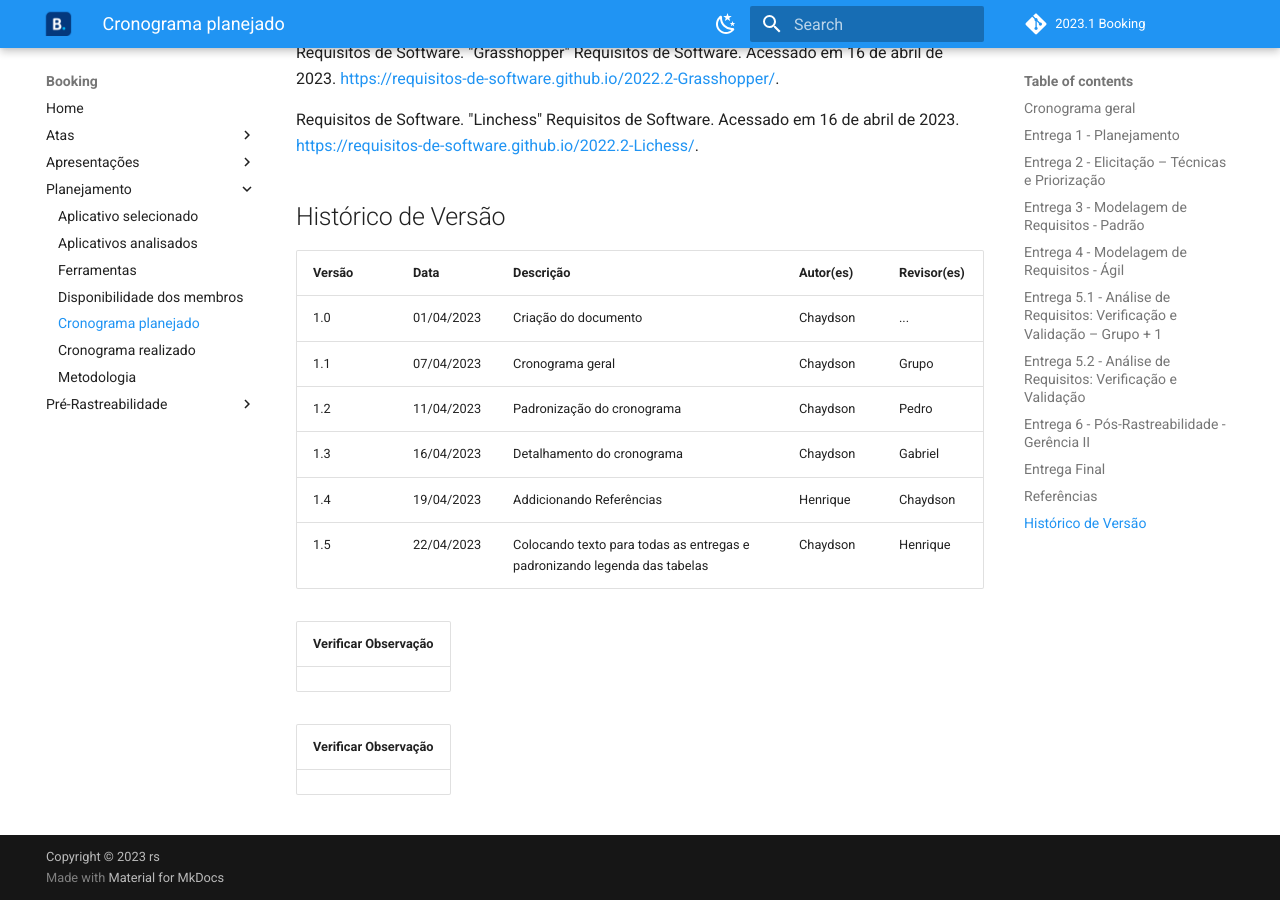
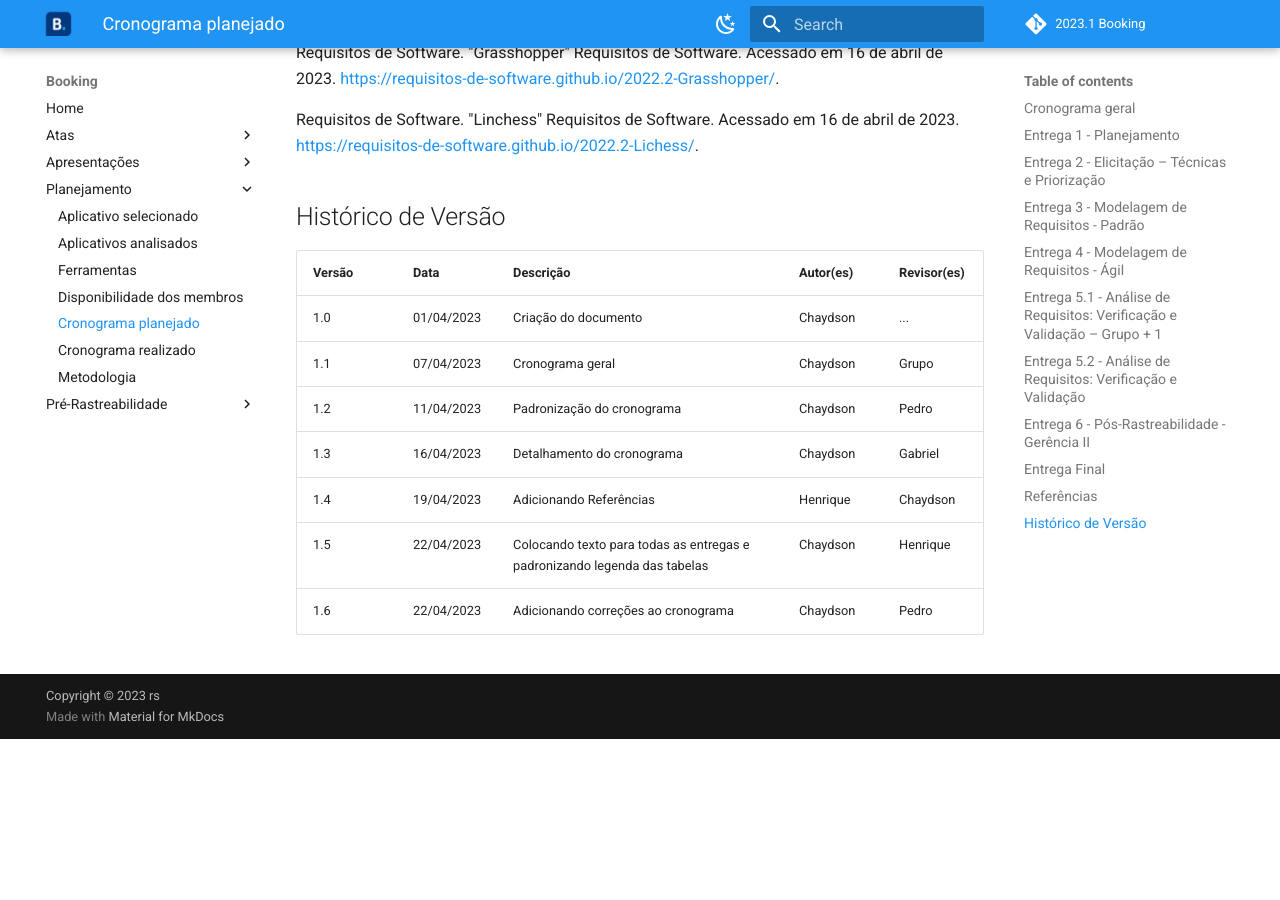
Before and after one commit to Requisitos-de-Software/2023.1-Booking, an MkDocs documentation site: the page built from docs/planejamento/cronograma.md, in a window 1280 px wide and 900 px high, scrolled down 9162 px. Built offline with MkDocs 1.6.1 and Material for MkDocs 9.7.7, drawn with Linux system fonts in a browser that asks for light colours; comment, search, counter and statistics services are not loaded; after the commit the page ends 9901 px from its top, so only the background shows below that.

Commit message:
adicionando versionamento

```diff
--- a/docs/planejamento/cronograma.md
+++ b/docs/planejamento/cronograma.md
@@ -222,11 +222,6 @@ Requisitos de Software. "Linchess" Requisitos de Software. Acessado em 16 de abr
 | 1.1     | 07/04/2023 | Cronograma geral                                                          | Chaydson  | Grupo       |
 | 1.2     | 11/04/2023 | Padronização do cronograma                                              | Chaydson  | Pedro       |
 | 1.3     | 16/04/2023 | Detalhamento do cronograma                                                | Chaydson  | Gabriel     |
-| 1.4     | 19/04/2023 | Addicionando Referências                                                 | Henrique  | Chaydson    |
+| 1.4     | 19/04/2023 | Adicionando Referências                                                  | Henrique  | Chaydson    |
 | 1.5     | 22/04/2023 | Colocando texto para todas as entregas e padronizando legenda das tabelas | Chaydson  | Henrique    |
-
-| Verificar Observação |
-| ---------------------- |
-
-| Verificar Observação |
-| ---------------------- |
+| 1.6     | 22/04/2023 | Adicionando correções ao cronograma                                     | Chaydson  | Pedro       |
```
